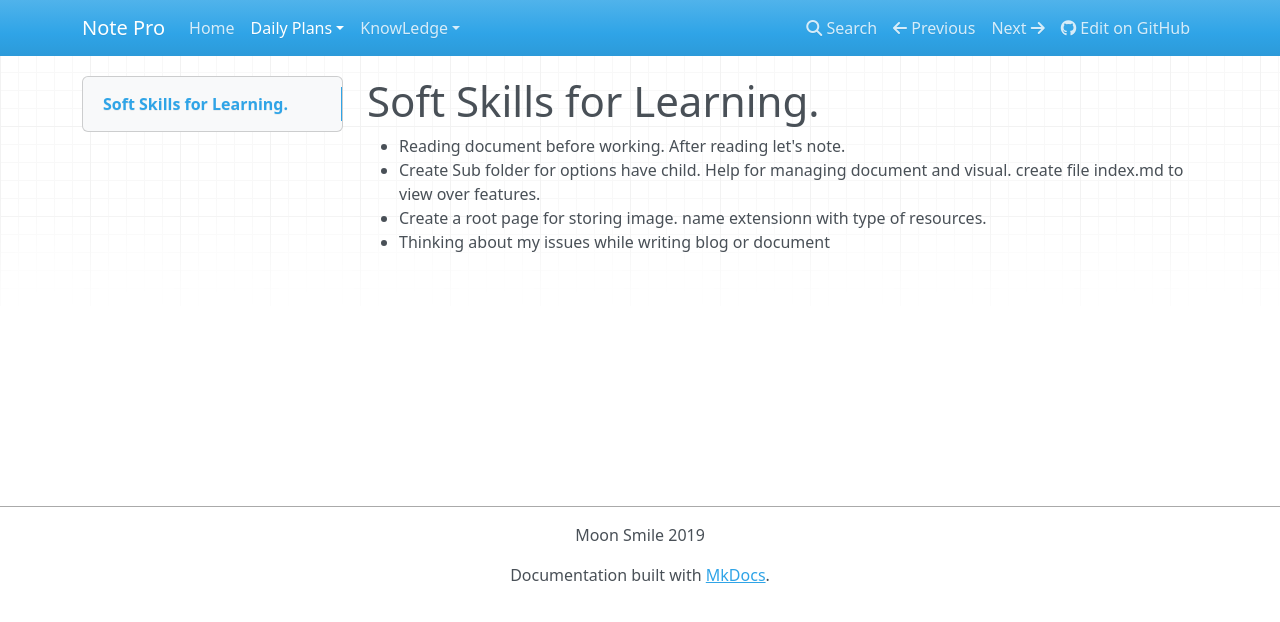
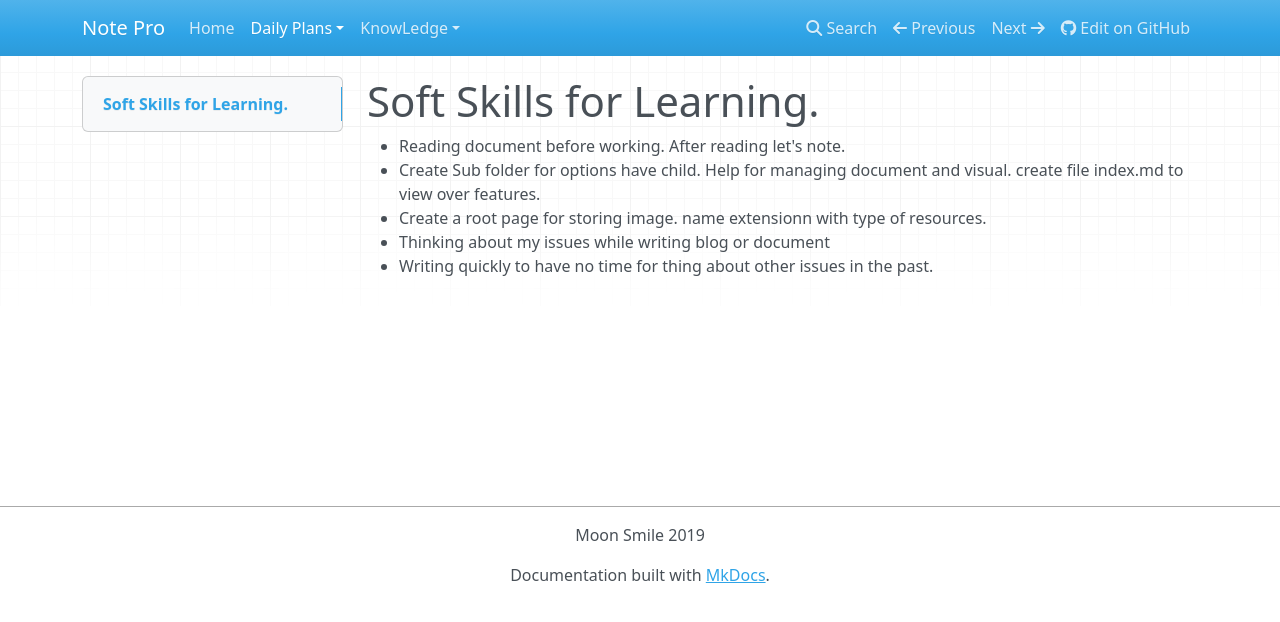
Before and after one commit to MoonSmile1707/NotePro, an MkDocs documentation site: the page built from docs/daily-plans/soft-skills-for-learning.md, in a window 1280 px wide. Shown: the top 622 px of the page. Built offline with MkDocs 1.6.1, drawn with Linux system fonts in a browser that asks for light colours; nearby versions of some CDN libraries.

Commit message:
update skill learning knowledge

```diff
--- a/docs/daily-plans/soft-skills-for-learning.md
+++ b/docs/daily-plans/soft-skills-for-learning.md
@@ -4,3 +4,4 @@
 - Create Sub folder for options have child. Help for managing document and visual. create file index.md to view over features.
 - Create a root page for storing image. name extensionn with type of resources.
 - Thinking about my issues while writing blog or document
+- Writing quickly to have no time for thing about other issues in the past.
```
